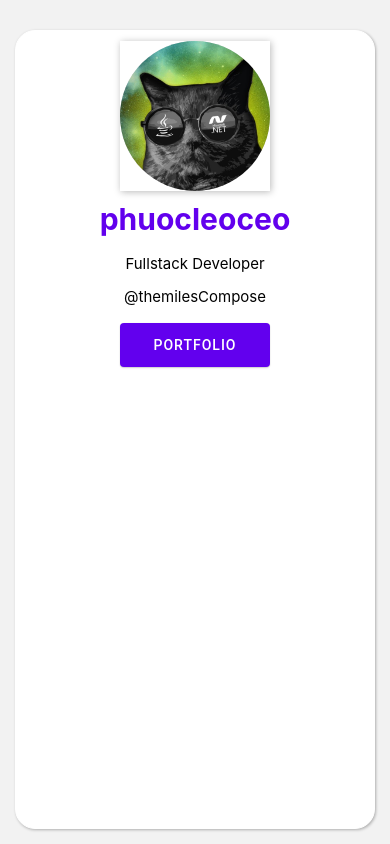
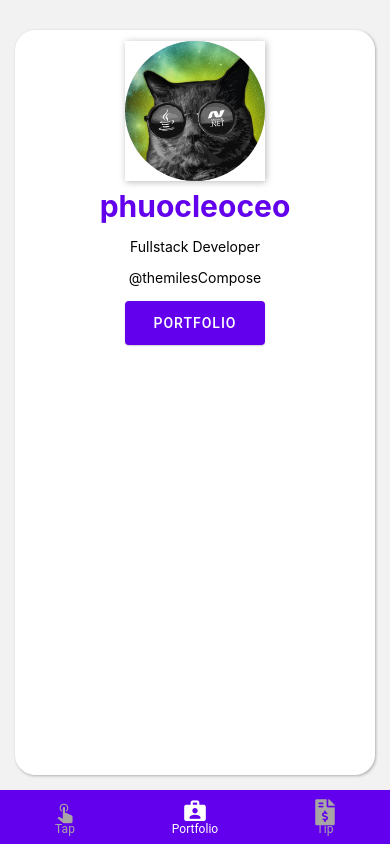
Before and after one commit to phuocleoceo/intermediate-react-native, a React Native app: screen /Portfolio in a window 390 px wide. Built offline with nearby package versions, Linux system fonts and the light colour scheme.

Commit message:
BottomBar

```diff
--- a/Navigation.js
+++ b/Navigation.js
@@ -1,21 +1,51 @@
-import { createNativeStackNavigator } from '@react-navigation/native-stack';
+import { createMaterialBottomTabNavigator } from '@react-navigation/material-bottom-tabs';
+import MaterialCommunityIcons from 'react-native-vector-icons/MaterialCommunityIcons';
+import FontAwesome5 from 'react-native-vector-icons/FontAwesome5';
 import { NavigationContainer } from '@react-navigation/native';
 
 import PortfolioScreen from "./screens/PortfolioScreen";
 import TapScreen from "./screens/TapScreen";
 import TipScreen from "./screens/TipScreen";
 
-const Stack = createNativeStackNavigator();
+const Tab = createMaterialBottomTabNavigator();
 
 export default function Navigation()
 {
     return (
         <NavigationContainer>
-            <Stack.Navigator initialRouteName="Tip">
-                <Stack.Screen name="Tap" component={TapScreen} options={{ headerShown: false }} />
-                <Stack.Screen name="Portfolio" component={PortfolioScreen} options={{ headerShown: false }} />
-                <Stack.Screen name="Tip" component={TipScreen} options={{ headerShown: false }} />
-            </Stack.Navigator>
+            <Tab.Navigator
+                initialRouteName="Home"
+                activeColor="#ffffff"
+                inactiveColor="#a8a5a5"
+                barStyle={{ backgroundColor: '#6200ee' }}
+            >
+                <Tab.Screen
+                    name="Tap"
+                    component={TapScreen}
+                    options={{
+                        tabBarLabel: 'Tap',
+                        tabBarIcon: ({ color }) => <MaterialCommunityIcons name="gesture-tap" color={color} size={26} />
+                    }}
+                />
+
+                <Tab.Screen
+                    name="Portfolio"
+                    component={PortfolioScreen}
+                    options={{
+                        tabBarLabel: 'Portfolio',
+                        tabBarIcon: ({ color }) => <MaterialCommunityIcons name="briefcase-account" color={color} size={26} />
+                    }}
+                />
+
+                <Tab.Screen
+                    name="Tip"
+                    component={TipScreen}
+                    options={{
+                        tabBarLabel: 'Tip',
+                        tabBarIcon: ({ color }) => <FontAwesome5 name="file-invoice-dollar" color={color} size={26} />
+                    }}
+                />
+            </Tab.Navigator>
         </NavigationContainer>
     );
 }
--- a/package.json
+++ b/package.json
@@ -11,6 +11,8 @@
   },
   "dependencies": {
     "@react-native-community/slider": "4.1.12",
+    "@react-navigation/bottom-tabs": "^6.3.1",
+    "@react-navigation/material-bottom-tabs": "^6.2.1",
     "@react-navigation/native": "^6.0.10",
     "@react-navigation/native-stack": "^6.6.1",
     "expo": "~44.0.0",
--- a/screens/PortfolioScreen.js
+++ b/screens/PortfolioScreen.js
@@ -70,36 +70,36 @@ const styles = StyleSheet.create({
     },
     avatarImage: {
         backgroundColor: "#ddd",
-        width: 150,
-        height: 150,
-        borderRadius: 150,
+        width: 140,
+        height: 140,
+        borderRadius: 140,
     },
     name: {
         fontSize: 30,
         fontWeight: "bold",
         color: "#6200ed",
-        margin: 10
+        margin: 7
     },
     position: {
-        fontSize: 15,
+        fontSize: 14,
         alignSelf: "center",
         margin: 7
     },
     tag: {
-        fontSize: 15,
+        fontSize: 14,
         alignSelf: "center",
         margin: 7
     },
     showButton: {
-        margin: 10,
+        margin: 8,
         padding: 5,
-        width: 150,
+        width: 140,
         alignSelf: "center"
     },
     projectList: {
         width: "98%",
-        margin: 2,
-        height: 320,
+        margin: 3,
+        height: 290,
 
         backgroundColor: "white",
         borderRadius: 2,
--- a/screens/TipScreen.js
+++ b/screens/TipScreen.js
@@ -69,6 +69,7 @@ export default function TipScreen()
                     <TextInput
                         label="Enter Bill"
                         mode="outlined"
+                        left={<TextInput.Icon name="currency-usd" />}
                         onChangeText={num => setBill(num)}
                     />
                 </View>
```
Also changed, not shown: components/BottomBar.js (added, +30 -0 lines), 2 other files (tests, documents, lock files or other folders).
